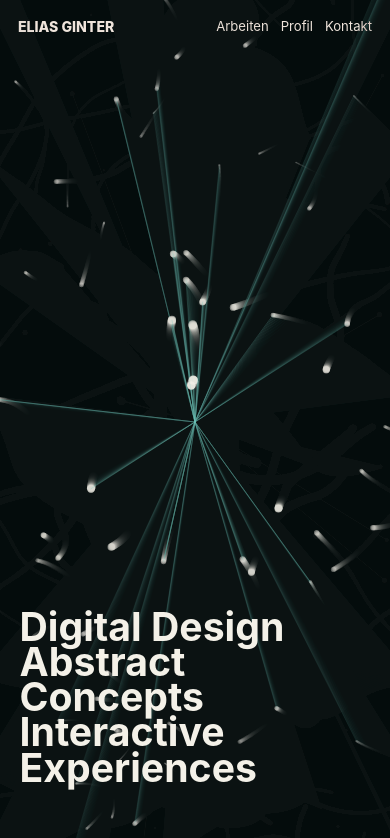
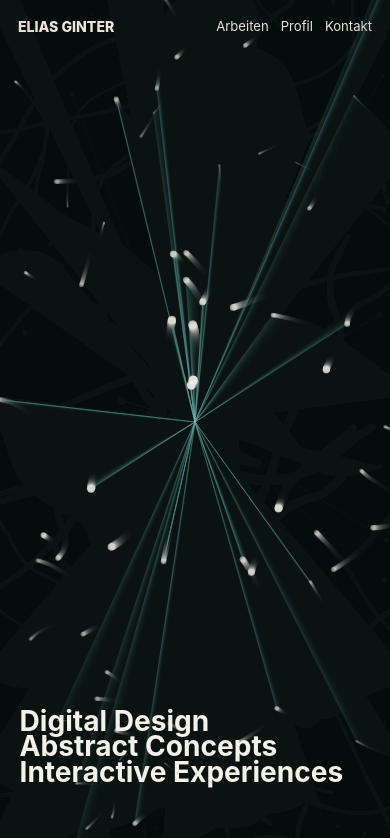
Before and after one commit to eligi9/eliasginter.de, a Vue app: page / in a window 390 px wide. Shown: the top 838 px of the page. Built offline with nearby package versions, Linux system fonts and the light colour scheme.

Commit message:
Prevent landing headline wrapping

```diff
--- a/src/styles/main.css
+++ b/src/styles/main.css
@@ -93,7 +93,6 @@ a {
 
 .hero-copy h1 {
   margin: 0;
-  max-width: 15ch;
   color: #f4f1e8;
   font-size: clamp(2.45rem, 7.2vw, 6.9rem);
   line-height: 0.9;
@@ -102,6 +101,7 @@ a {
 
 .hero-copy h1 span {
   display: block;
+  white-space: nowrap;
 }
 
 .project-stack {
@@ -223,6 +223,10 @@ a {
     padding-bottom: 7vh;
   }
 
+  .hero-copy h1 {
+    font-size: clamp(1.55rem, 7.2vw, 3rem);
+  }
+
   .project-module {
     min-height: auto;
     grid-template-columns: 1fr;
```
